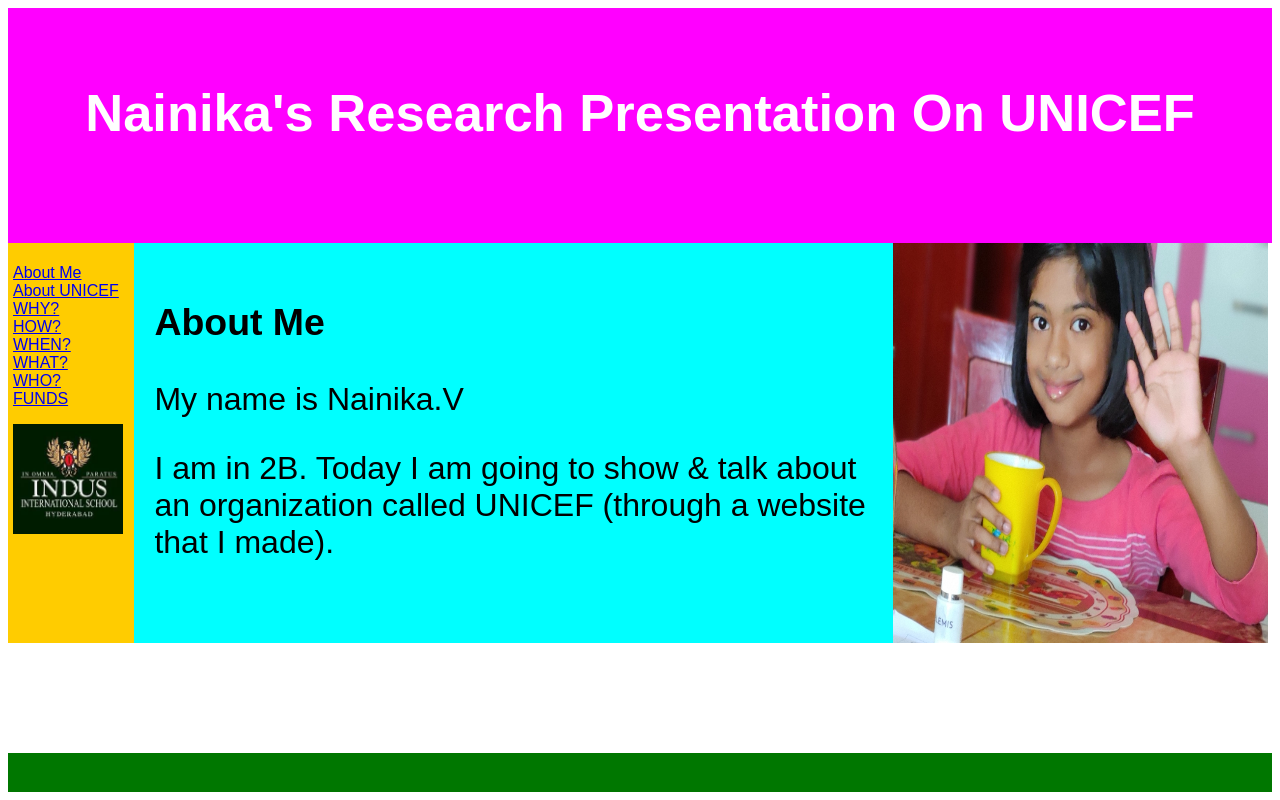
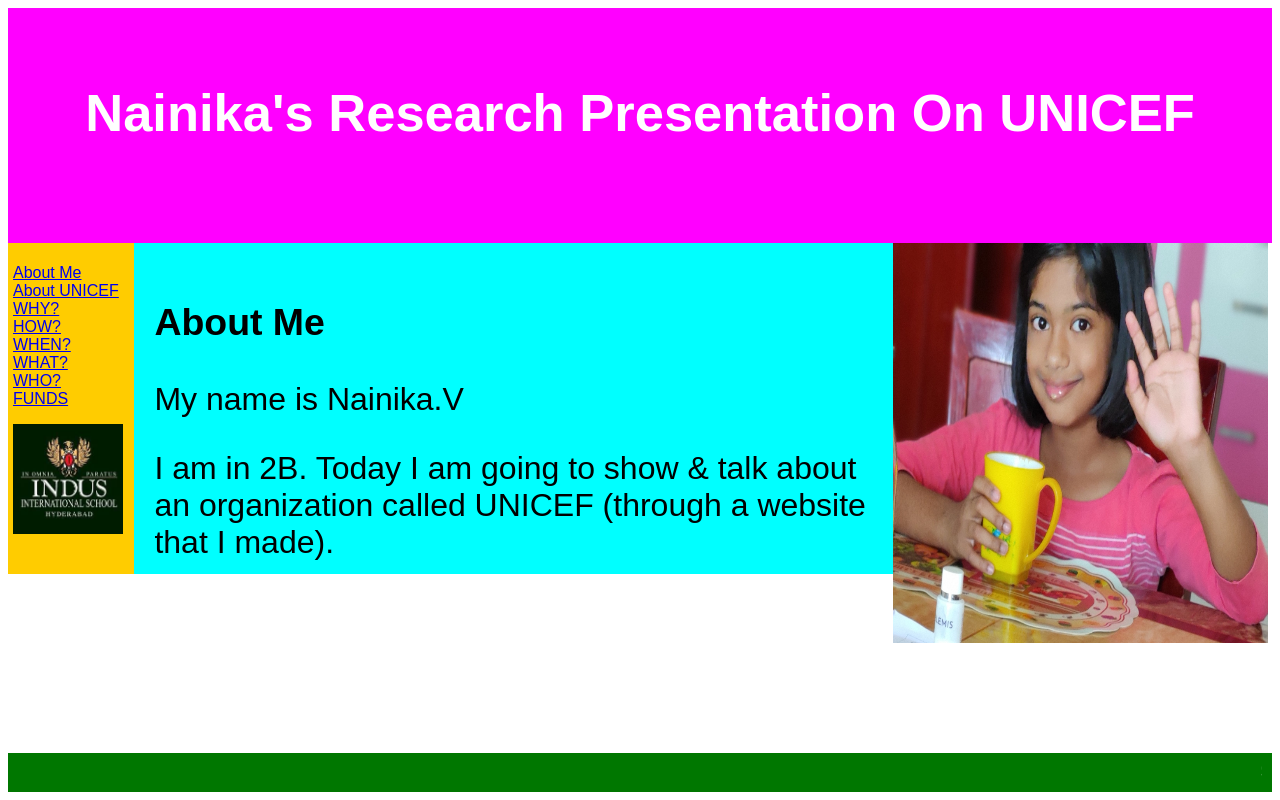
Before and after one commit to raghavanp/nainika, a plain HTML site: page index.html in a window 1280 px wide. Drawn offline with Linux system fonts and the light colour scheme.

Commit message:
Update mystyle.css

```diff
--- a/mystyle.css
+++ b/mystyle.css
@@ -26,7 +26,7 @@ section {
 nav {
   float: left;
   width: 10%;
-  height: 400px; /* only for demonstration, should be removed */
+  height: 65%; /* only for demonstration, should be removed */
   background: #fc0;
   padding: 5px;
 }
@@ -42,7 +42,7 @@ article {
   padding: 20px;
   width: 60%;
   background-color: cyan;
-  height: 400px; /* only for demonstration, should be removed */
+  height: 65%; /* only for demonstration, should be removed */
 }
 
 article-img {
@@ -50,7 +50,7 @@ article-img {
   padding: 0;
   width: 30%;
   background-color: cyan;
-  height: 400px; /* only for demonstration, should be removed */
+  height: 65%; /* only for demonstration, should be removed */
 }
 
 /* Clear floats after the columns */
```
